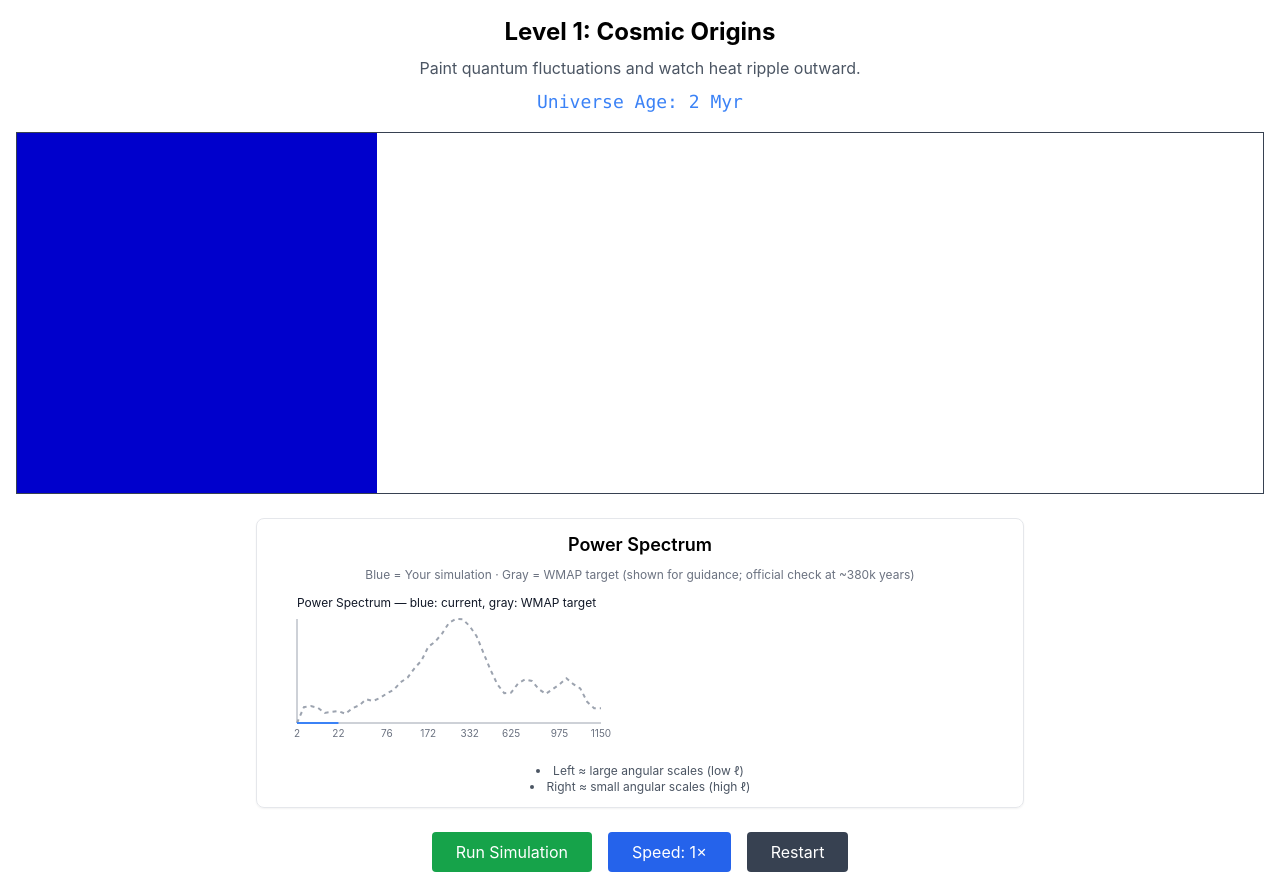
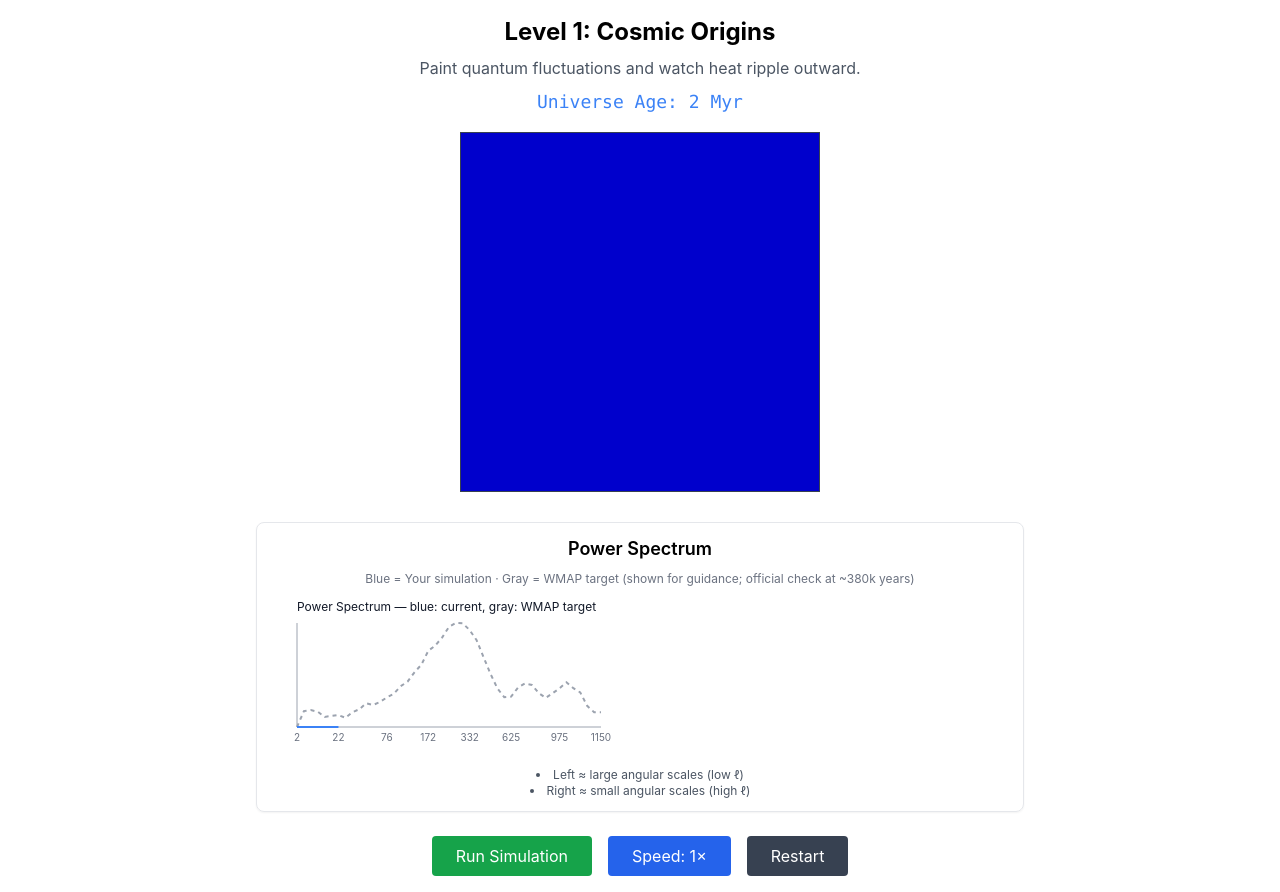
Before and after one commit to dptriani/galaxsim, a React (Create React App) app: page / in a window 1280 px wide. Both pictures are taken after a click on the element "Click to Begin". Built offline with nearby package versions, Linux system fonts and the light colour scheme.

Commit message:
initiate blue rectangle to be in the middle

```diff
--- a/src/components/CosmicOriginTutorial.js
+++ b/src/components/CosmicOriginTutorial.js
@@ -245,13 +245,14 @@ export default function CosmicOriginTutorial({ onRestart }) {
       </p>
 
       {/* Grid */}
-      <div className="overflow-auto border border-gray-700 mx-auto" style={{ maxHeight: '60vh' }}>
+      <div className="overflow-auto border border-gray-700 mx-auto inline-block"
+  style={{ maxHeight: '60vh', width: 'min(100%, 360px)' }}>
         <div
           className="grid"
           style={{
             display: 'grid',
             gridTemplateColumns: `repeat(${GRID_SIZE}, 1fr)`,
-            width: 'min(100%, 360px)',
+            width: '100%', // fill the border box
           }}
         >
           {grid.map((row, rowIndex) =>
```
